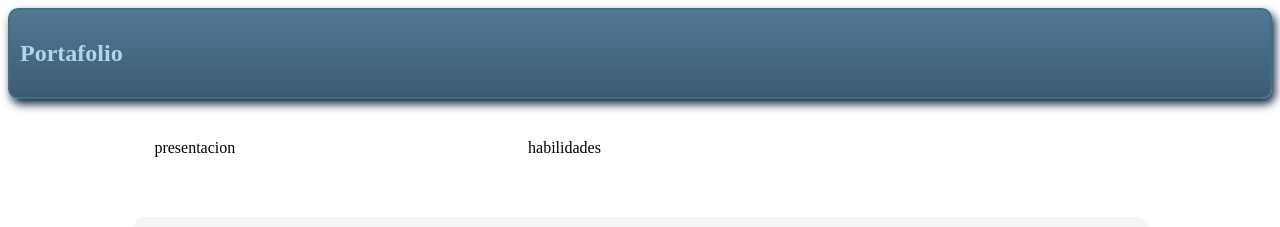
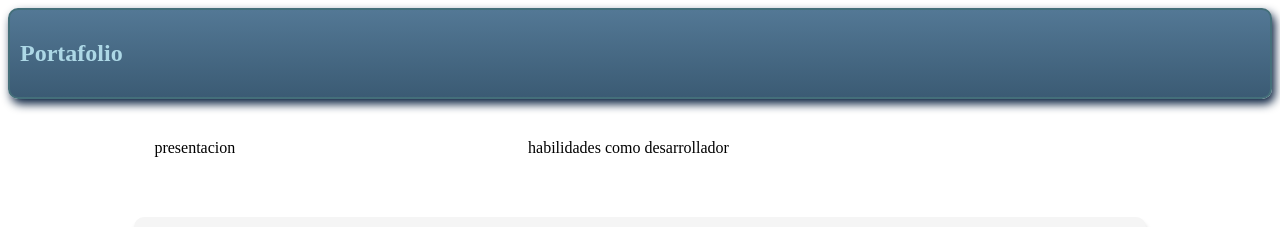
Before and after one commit to nicosup98/portafolio, a React app: page / in a window 1280 px wide. Shown: the top 227 px of the page. Built offline with nearby package versions, Linux system fonts and the light colour scheme.

Commit message:
update para gh actions

```diff
--- a/src/components/app.jsx
+++ b/src/components/app.jsx
@@ -8,7 +8,7 @@ export const App = ()=>{
             </header>
             <article >
                 <div className="spacing">presentacion</div>
-                <div className="spacing">habilidades</div>
+                <div className="spacing">habilidades como desarrollador</div>
             </article>
             <section className="rounded spacing">
                 <h3>seccion 1</h3>
```
